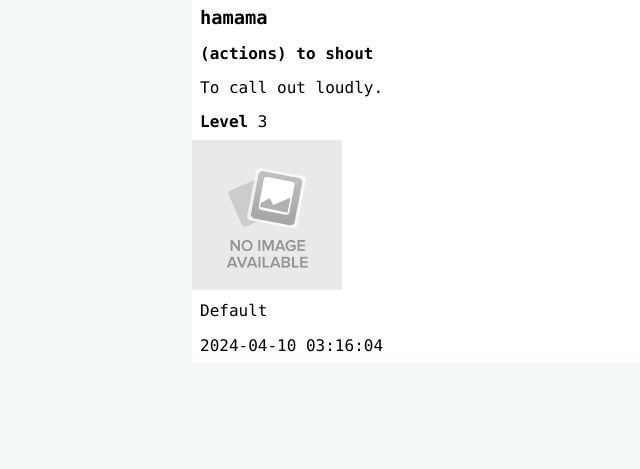
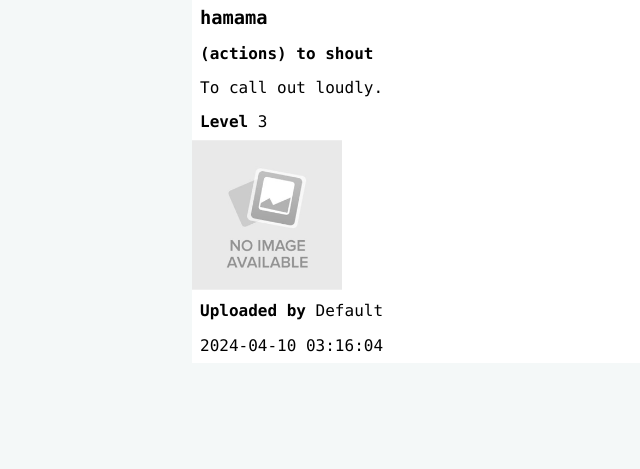
Before and after one commit to Mingston-Song/Te-Reo-Dictionary, a Flask app: page /entry/1 in a window 1280 px wide. Shown: the part 134-603 px from the top of the page, without its empty margins (0-640 px from the left). Run offline with Flask 3, Linux system fonts and the light colour scheme; data comes from the database, SQL or seed files in the repository.

Commit message:
Finished entry display

```diff
--- a/app.py
+++ b/app.py
@@ -1,6 +1,7 @@
 from flask import Flask, render_template, redirect, request, session
 import sqlite3
 from flask_bcrypt import Bcrypt
+import datetime
 
 DATABASE = "database.db"
 app = Flask(__name__)
@@ -124,7 +125,7 @@ def render_signup_page():
 @app.route('/entry/<entry_id>')
 def render_entry(entry_id):
     con = connect(DATABASE)
-    query = """SELECT entries.id, entries.maori, entries.english, entries.definition, entries.level, categories.name, entries.image, users.f_name, users.l_name, users.email, entries.date
+    query = """SELECT entries.id, entries.maori, entries.english, entries.definition, entries.level, categories.name, entries.image, users.f_name, users.l_name, entries.date
     FROM entries
     INNER JOIN categories ON entries.category_id=categories.id
     INNER JOIN users ON entries.user_id=users.id
--- a/templates/entry.html
+++ b/templates/entry.html
@@ -9,7 +9,7 @@
                 <p class="entry-box-info">{{ entry[3] }}</p>
                 <p class="entry-box-info"><strong>Level </strong>{{ entry[4] }}</p>
                 <img class="entry-box-image" src="/static/images/{{ entry[6] }}">
-                <p class="entry-box-info">{{ entry[7] }} {{ entry[8] }} {{ entry[9] }}</p>
-                <p class="entry-box-info">{{ entry[10] }}</p>
+                <p class="entry-box-info"><strong>Uploaded by </strong>{{ entry[7] }} {{ entry[8] }}</p>
+                <p class="entry-box-info">{{ entry[9] }}</p>
         </div>
 {% endblock %}
```
